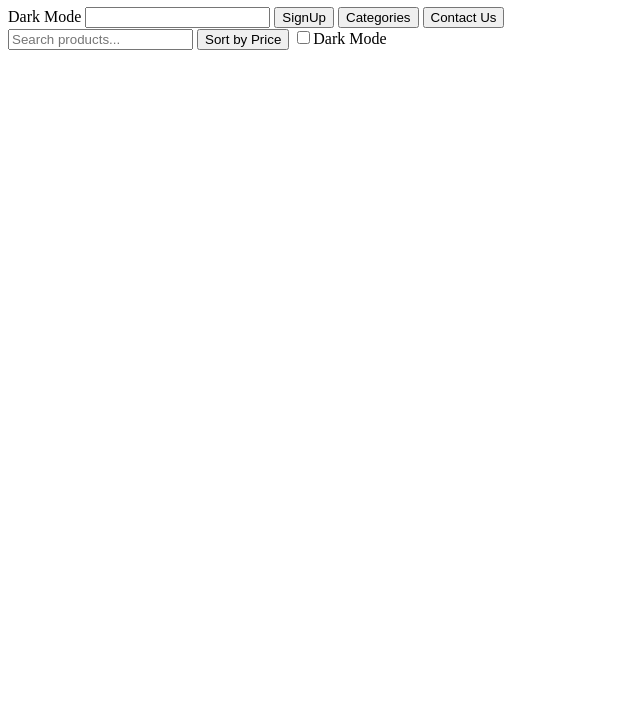
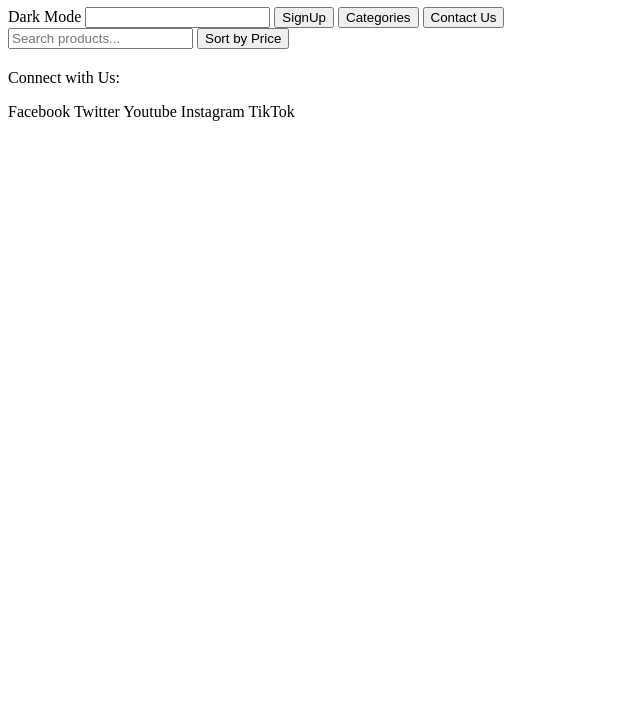
Before and after one commit to Kemmytheboss/MarketMtaani, a website: page index.html in a window 1280 px wide. Shown: the part 73-800 px from the top of the page, without its empty margins (0-640 px from the left). Drawn offline with Linux system fonts and the light colour scheme; no server answers.

Commit message:
added vendor section and footer

```diff
--- a/index.html
+++ b/index.html
@@ -21,14 +21,32 @@
         </div>
     </header>
 
+    <!-- search and sort -->
+     <section class="controls">
+        <input type="text" id="search" placeholder="Search products...">
+        <button id="sortBtn">Sort by Price</button>
+     </section>
 
-    <input type="text" id="search" placeholder="Search products...">
-    <button id="sortBtn">Sort by Price</button>
-    <label>
-        <input type="Checkbox" id="darkmode">Dark Mode
-    </label>
+    <!-- product list -->
+    <main id="product-list" class="product-grid"></main>
 
-    <div id="product-list"></div>
+    <!-- vendor section -->
+     <section id="vendor-section">
+        <h2 id="vendor-title"></h2>
+        <div id="vendor-list"></div>
+     </section>
+
+     <!-- footer -->
+      <footer class="footer">
+        <p>Connect with Us:</p>
+        <div class="socials">
+            <span> Facebook</span>
+            <span>Twitter</span>
+            <span>Youtube</span>
+            <span>Instagram</span>
+            <span>TikTok</span>
+        </div>
+      </footer>
 
     <script src="app.js"></script>
 </body>
```
